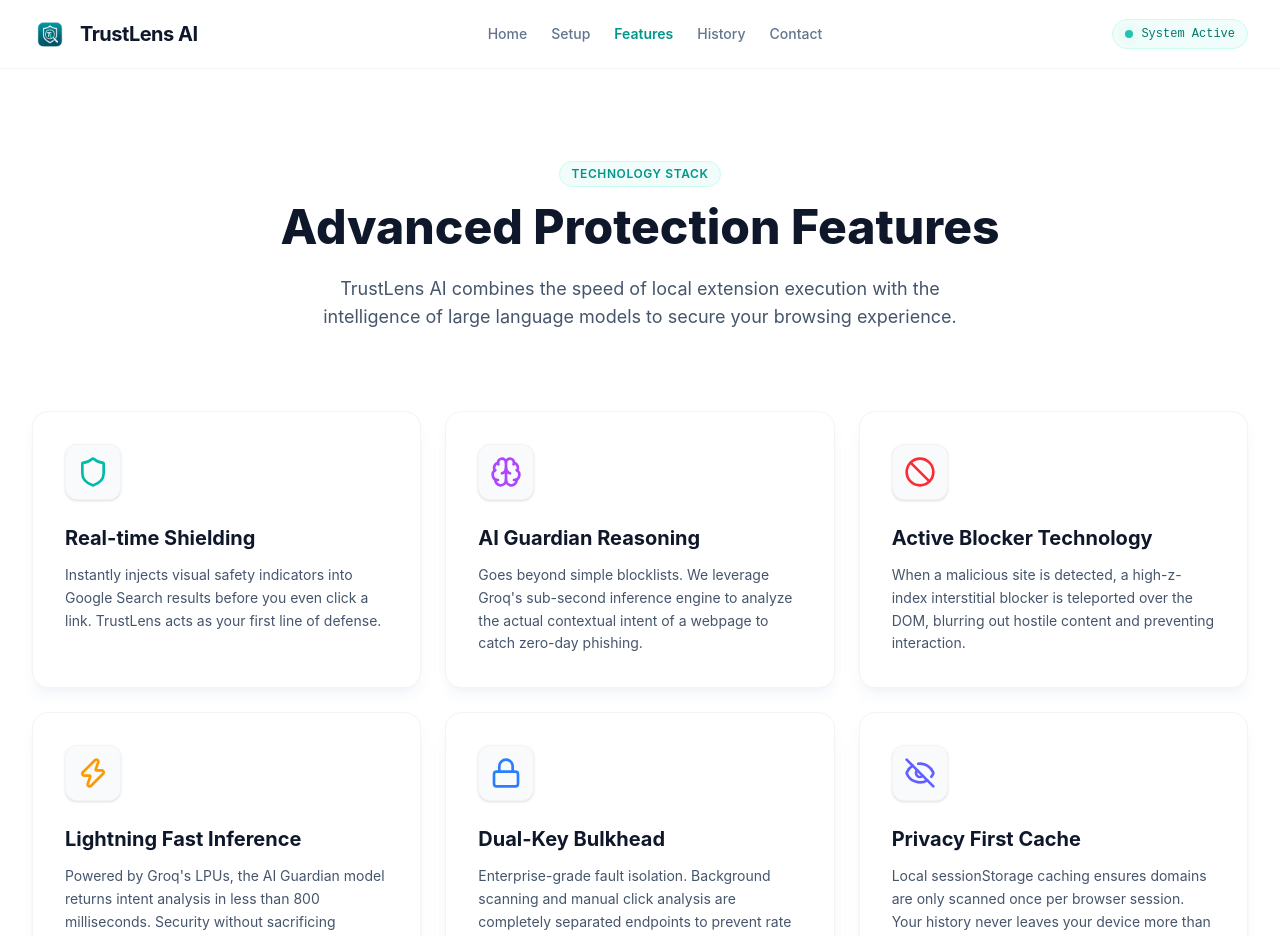
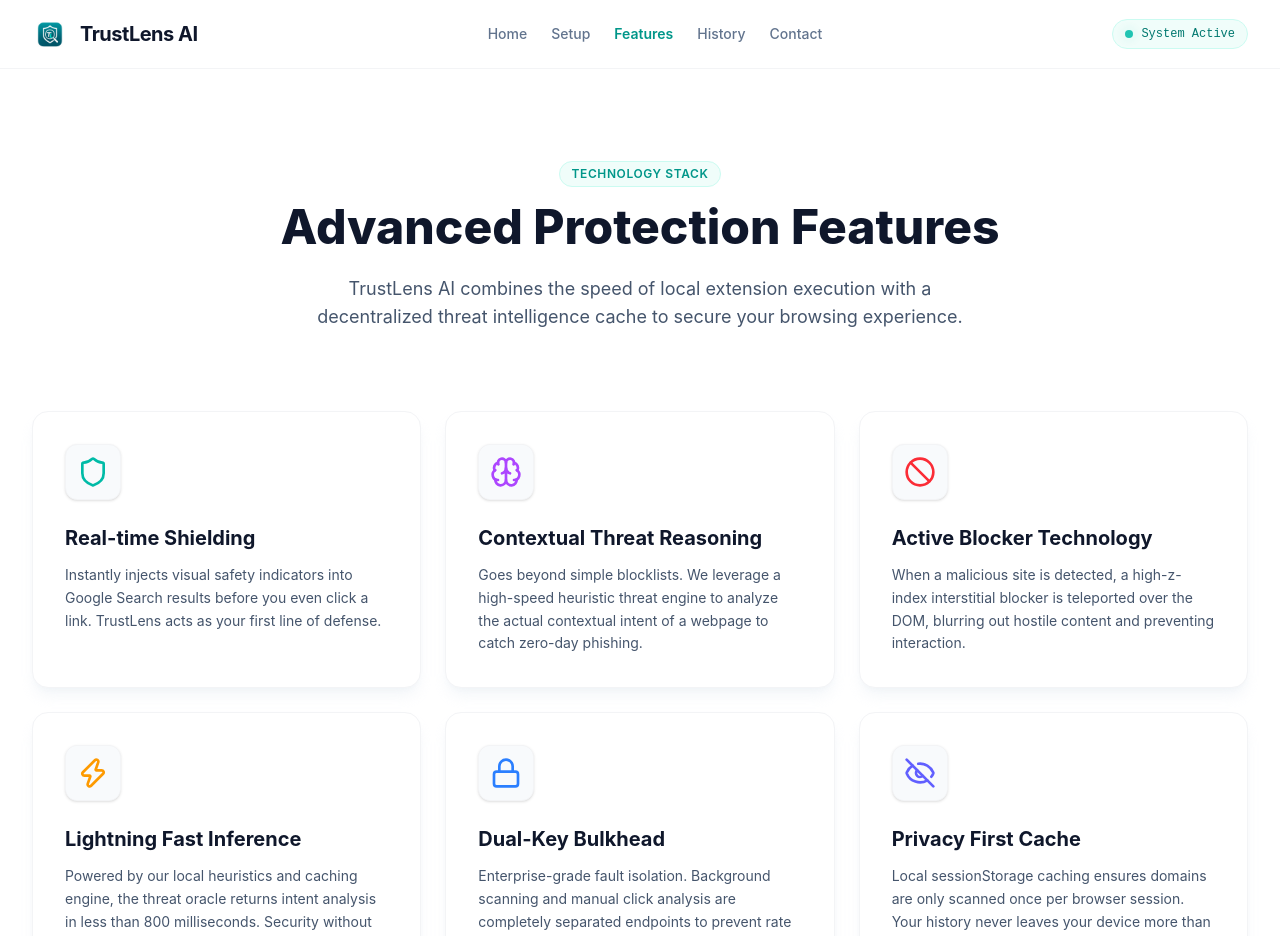
Before and after one commit to t00fan01/TrustLensAI-Enterprise, a React (Vite) app in the folder trustlens-landing/: page /features in a window 1280 px wide. Shown: the top 936 px of the page. Built offline with nearby package versions, Linux system fonts and the light colour scheme.

Commit message:
Rebrand to Web3 Cybersecurity standalone engine and finalize README for OSF HackOne 2K26

```diff
--- a/trustlens-landing/src/components/Features.jsx
+++ b/trustlens-landing/src/components/Features.jsx
@@ -12,8 +12,8 @@
     },
     {
       icon: <Brain className="w-8 h-8 text-purple-500" />,
-      title: "AI Guardian Reasoning",
-      description: "Goes beyond simple blocklists. We leverage Groq's sub-second inference engine to analyze the actual contextual intent of a webpage to catch zero-day phishing.",
+      title: "Contextual Threat Reasoning",
+      description: "Goes beyond simple blocklists. We leverage a high-speed heuristic threat engine to analyze the actual contextual intent of a webpage to catch zero-day phishing.",
       color: "from-purple-500/10 to-transparent",
       borderColor: "group-hover:border-purple-500/30"
     },
@@ -27,7 +27,7 @@
     {
       icon: <Zap className="w-8 h-8 text-amber-500" />,
       title: "Lightning Fast Inference",
-      description: "Powered by Groq's LPUs, the AI Guardian model returns intent analysis in less than 800 milliseconds. Security without sacrificing browsing speed.",
+      description: "Powered by our local heuristics and caching engine, the threat oracle returns intent analysis in less than 800 milliseconds. Security without sacrificing browsing speed.",
       color: "from-amber-500/10 to-transparent",
       borderColor: "group-hover:border-amber-500/30"
     },
@@ -57,7 +57,7 @@
           Advanced Protection Features
         </h1>
         <p className="text-lg text-slate-600 max-w-2xl mx-auto">
-          TrustLens AI combines the speed of local extension execution with the intelligence of large language models to secure your browsing experience.
+          TrustLens AI combines the speed of local extension execution with a decentralized threat intelligence cache to secure your browsing experience.
         </p>
       </div>
 
--- a/trustlens-landing/src/components/HeroSection.jsx
+++ b/trustlens-landing/src/components/HeroSection.jsx
@@ -40,7 +40,7 @@
               <path strokeLinecap="round" strokeLinejoin="round" strokeWidth={2.5} d="M13 10V3L4 14h7v7l9-11h-7z" />
             </svg>
           </div>
-          Sub-second AI Guardian
+          Web3 Threat Oracle
         </div>
         <div className="hidden sm:block w-px h-8 bg-slate-200"></div>
         <div className="flex items-center gap-2">
```
Also changed, not shown: 1 other file (tests, documents, lock files or other folders).
